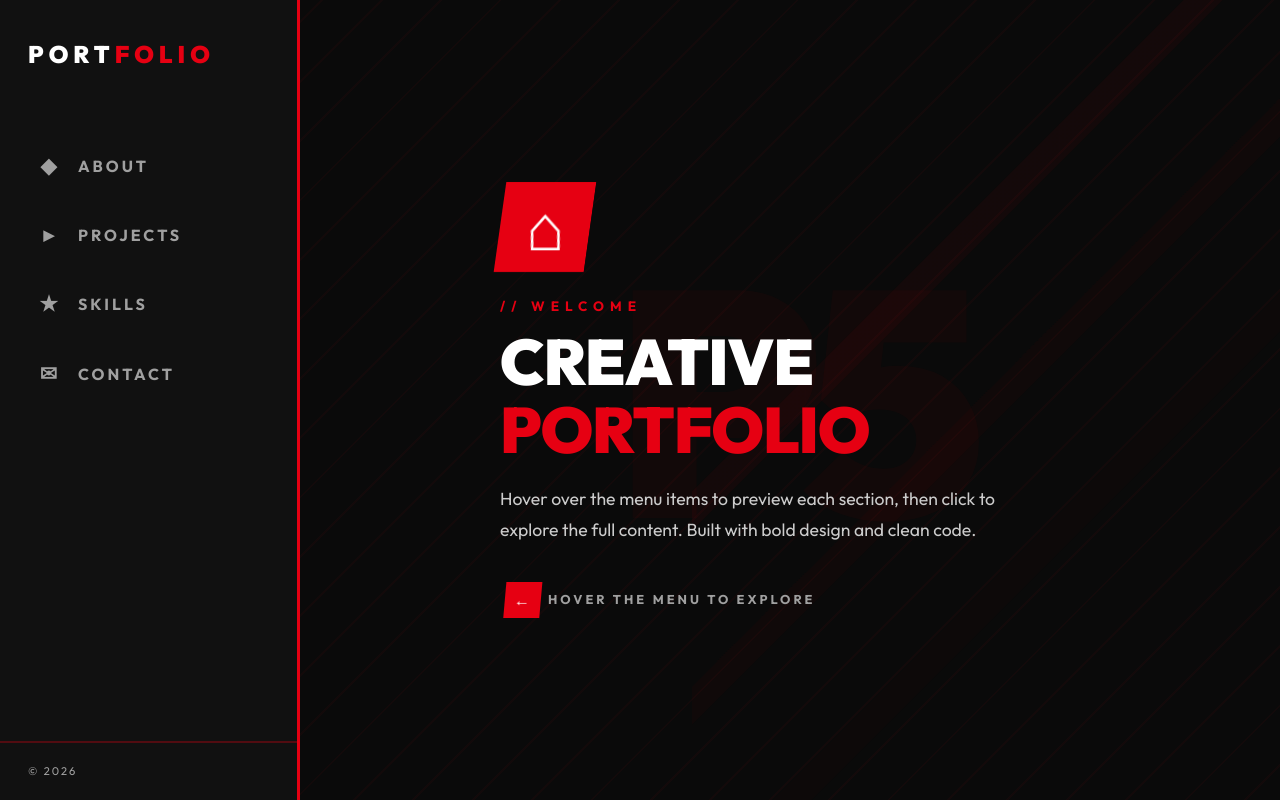
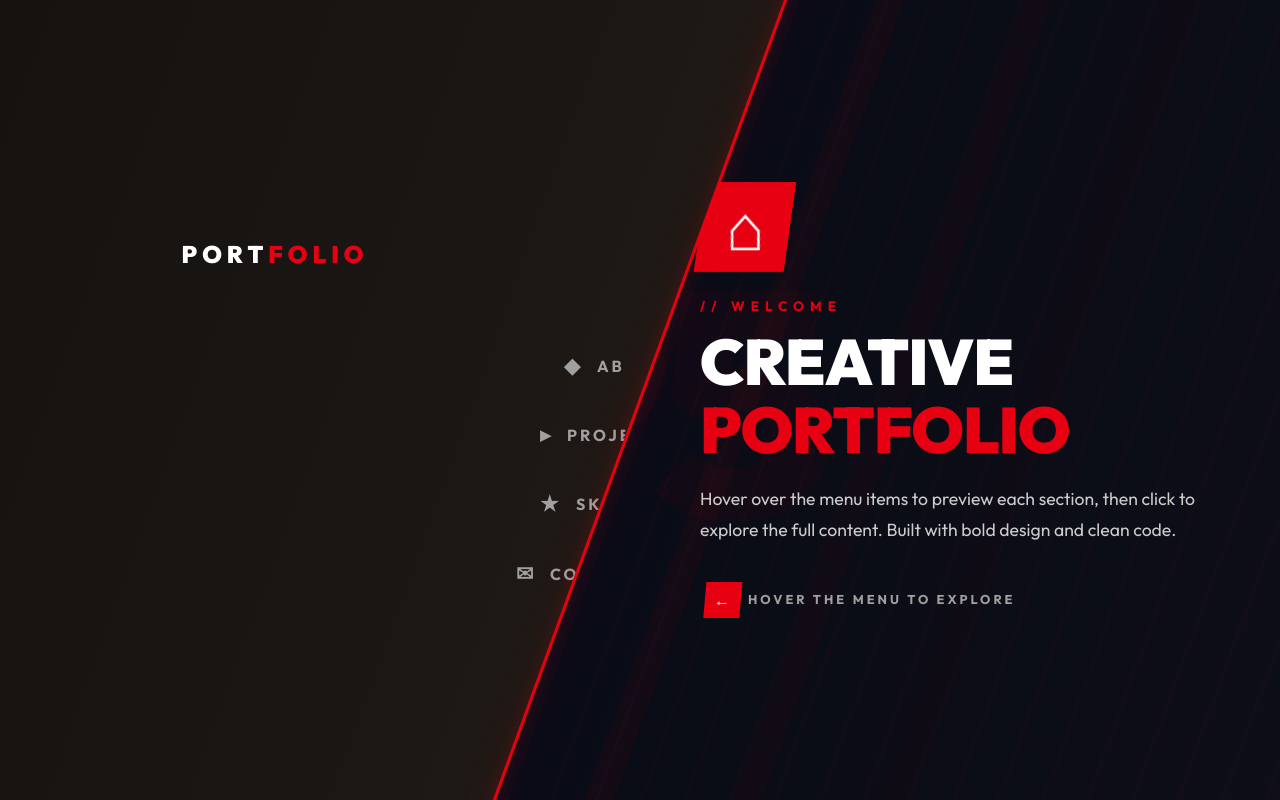
Before and after one commit to Kotsuke/LIke-Game, a Next.js app: page / in a window 1280 px wide. Built offline with nearby package versions, Linux system fonts and the light colour scheme.

Commit message:
update layout sidebar and preview area

```diff
--- a/app/components/Sidebar.tsx
+++ b/app/components/Sidebar.tsx
@@ -90,10 +90,6 @@ export default function Sidebar({ onHover }: SidebarProps) {
             </li>
           ))}
         </ul>
-
-        <div className="p5-sidebar-footer">
-          <p>© 2026</p>
-        </div>
       </aside>
     </>
   );
--- a/app/globals.css
+++ b/app/globals.css
@@ -90,27 +90,41 @@ body {
   left: -10%;
   width: 120%;
   height: 200%;
-  background: repeating-linear-gradient(
-    -45deg,
+  background: repeating-linear-gradient(110deg,
       transparent,
       transparent 40px,
       rgba(230, 0, 18, 0.04) 40px,
-    rgba(230, 0, 18, 0.04) 42px
-  );
+      rgba(230, 0, 18, 0.04) 42px);
   pointer-events: none;
   z-index: 0;
 }
 
 /* ==========================================
-   FIXED HOME LAYOUT
+   FIXED HOME LAYOUT — 110° diagonal split
    ========================================== */
 
 .p5-home-container {
-  display: flex;
   width: 100vw;
   height: 100vh;
   overflow: hidden;
   position: relative;
+}
+
+/* Glowing diagonal seam line (20° from vertical, upper-left to lower-right) */
+.p5-home-container::after {
+  content: "";
+  position: absolute;
+  top: 50%;
+  left: 50%;
+  width: 3px;
+  height: 115vh;
+  background: var(--p5-red);
+  transform: translate(-50%, -50%) rotate(20deg);
+  z-index: 50;
+  pointer-events: none;
+  box-shadow:
+    0 0 12px var(--p5-red-glow),
+    0 0 30px var(--p5-red-glow);
 }
 
 /* ==========================================
@@ -127,6 +141,52 @@ body {
   flex-direction: column;
   z-index: 100;
   position: relative;
+  padding-top: 25vh;
+}
+
+/* Override sidebar when inside the home diagonal layout */
+.p5-home-container .p5-sidebar {
+  position: absolute;
+  inset: 0;
+  width: 100%;
+  height: 100%;
+
+  clip-path: polygon(
+    0 0,
+    calc(50% + 18.2vh) 0,
+    calc(50% - 18.2vh) 100%,
+    0 100%
+  );
+
+  padding-left: 12vw;
+  padding-right: 50%;
+
+  z-index: 10;
+
+  background: linear-gradient(
+    110deg,
+    #151210 0%,
+    #1c1714 40%,
+    #231d18 70%,
+    #2a221c 100%
+  );
+}
+
+/* Staircase nav items — reversed, top item nearest diagonal, stepping left going down */
+.p5-home-container .p5-nav-item:nth-child(1) {
+  margin-left: 80%;
+}
+
+.p5-home-container .p5-nav-item:nth-child(2) {
+  margin-left: 75%;
+}
+
+.p5-home-container .p5-nav-item:nth-child(3) {
+  margin-left: 75%;
+}
+
+.p5-home-container .p5-nav-item:nth-child(4) {
+  margin-left: 70%;
 }
 
 .p5-sidebar-logo {
@@ -236,7 +296,7 @@ body {
 }
 
 /* ==========================================
-   PREVIEW AREA (Home Page)
+   PREVIEW AREA (Home Page) — right diagonal half
    ========================================== */
 
 .p5-preview-area {
@@ -247,6 +307,33 @@ body {
   justify-content: center;
   position: relative;
   overflow: hidden;
+}
+
+/* Override preview area when inside the home diagonal layout */
+.p5-home-container .p5-preview-area {
+  position: absolute;
+  inset: 0;
+  width: 100%;
+  height: 100%;
+
+  clip-path: polygon(
+    calc(50% + 18.2vh) 0,
+    100% 0,
+    100% 100%,
+    calc(50% - 18.2vh) 100%
+  );
+
+  padding-left: 50%;
+
+  z-index: 9;
+
+  background: linear-gradient(
+    290deg,
+    #0d0e18 0%,
+    #0a0c16 40%,
+    #080b1a 70%,
+    #0c1020 100%
+  );
 }
 
 .p5-preview-content {
@@ -379,9 +466,9 @@ body {
   right: -20%;
   width: 140%;
   height: 140%;
-  background: linear-gradient(135deg, transparent 40%, rgba(230, 0, 18, 0.05) 40%, rgba(230, 0, 18, 0.05) 42%, transparent 42%),
-    linear-gradient(135deg, transparent 50%, rgba(230, 0, 18, 0.03) 50%, rgba(230, 0, 18, 0.03) 52%, transparent 52%),
-    linear-gradient(135deg, transparent 60%, rgba(230, 0, 18, 0.02) 60%, rgba(230, 0, 18, 0.02) 62%, transparent 62%);
+  background: linear-gradient(110deg, transparent 40%, rgba(230, 0, 18, 0.05) 40%, rgba(230, 0, 18, 0.05) 42%, transparent 42%),
+    linear-gradient(110deg, transparent 50%, rgba(230, 0, 18, 0.03) 50%, rgba(230, 0, 18, 0.03) 52%, transparent 52%),
+    linear-gradient(110deg, transparent 60%, rgba(230, 0, 18, 0.02) 60%, rgba(230, 0, 18, 0.02) 62%, transparent 62%);
   animation: p5-diagonal-drift 8s ease-in-out infinite alternate;
 }
 
@@ -649,13 +736,11 @@ body {
   content: "";
   position: absolute;
   inset: 0;
-  background: repeating-linear-gradient(
-    -45deg,
+  background: repeating-linear-gradient(-45deg,
       transparent,
       transparent 10px,
       rgba(230, 0, 18, 0.05) 10px,
-    rgba(230, 0, 18, 0.05) 12px
-  );
+      rgba(230, 0, 18, 0.05) 12px);
 }
 
 .p5-project-number {
@@ -951,6 +1036,7 @@ body {
     transform: translateX(-40px);
     opacity: 0;
   }
+
   to {
     transform: translateX(0);
     opacity: 1;
@@ -962,6 +1048,7 @@ body {
     transform: translateY(40px);
     opacity: 0;
   }
+
   to {
     transform: translateY(0);
     opacity: 1;
@@ -969,8 +1056,15 @@ body {
 }
 
 @keyframes p5-fade-in {
-  from { opacity: 0; transform: translateY(10px); }
-  to { opacity: 1; transform: translateY(0); }
+  from {
+    opacity: 0;
+    transform: translateY(10px);
+  }
+
+  to {
+    opacity: 1;
+    transform: translateY(0);
+  }
 }
 
 @keyframes p5-preview-enter {
@@ -978,6 +1072,7 @@ body {
     opacity: 0;
     transform: translateX(30px);
   }
+
   to {
     opacity: 1;
     transform: translateX(0);
@@ -989,6 +1084,7 @@ body {
     opacity: 0;
     transform: skewX(-8deg) scale(0.5);
   }
+
   to {
     opacity: 1;
     transform: skewX(-8deg) scale(1);
@@ -996,23 +1092,47 @@ body {
 }
 
 @keyframes p5-diagonal-drift {
-  0% { transform: translateX(0) translateY(0); }
-  100% { transform: translateX(-30px) translateY(20px); }
+  0% {
+    transform: translateX(0) translateY(0);
+  }
+
+  100% {
+    transform: translateX(-30px) translateY(20px);
+  }
 }
 
 @keyframes p5-star-spin {
-  from { transform: skewX(5deg) rotate(0deg); }
-  to { transform: skewX(5deg) rotate(360deg); }
+  from {
+    transform: skewX(5deg) rotate(0deg);
+  }
+
+  to {
+    transform: skewX(5deg) rotate(360deg);
+  }
 }
 
 @keyframes p5-bar-pulse {
-  0%, 100% { opacity: 1; }
-  50% { opacity: 0.3; }
+
+  0%,
+  100% {
+    opacity: 1;
+  }
+
+  50% {
+    opacity: 0.3;
+  }
 }
 
 @keyframes p5-arrow-pulse {
-  0%, 100% { transform: skewX(-5deg) translateX(0); }
-  50% { transform: skewX(-5deg) translateX(6px); }
+
+  0%,
+  100% {
+    transform: skewX(-5deg) translateX(0);
+  }
+
+  50% {
+    transform: skewX(-5deg) translateX(6px);
+  }
 }
 
 @keyframes p5-page-slide-in {
@@ -1020,6 +1140,7 @@ body {
     opacity: 0;
     transform: translateX(60px);
   }
+
   to {
     opacity: 1;
     transform: translateX(0);
@@ -1031,6 +1152,7 @@ body {
     opacity: 0;
     transform: skewX(-5deg) translateX(-30px);
   }
+
   to {
     opacity: 1;
     transform: skewX(-5deg) translateX(0);
@@ -1059,6 +1181,35 @@ body {
 
   .p5-hamburger {
     display: flex;
+  }
+
+  /* Disable diagonal split on mobile — revert to hamburger sidebar */
+  .p5-home-container::after {
+    display: none;
+  }
+
+  .p5-home-container .p5-sidebar {
+    position: fixed;
+    top: 0;
+    left: 0;
+    width: var(--sidebar-width);
+    min-width: var(--sidebar-width);
+    clip-path: none;
+    padding-right: 0;
+    border-right: 3px solid var(--p5-red);
+    transform: translateX(-100%);
+    z-index: 150;
+  }
+
+  .p5-home-container .p5-sidebar.open {
+    transform: translateX(0);
+  }
+
+  .p5-home-container .p5-preview-area {
+    position: relative;
+    clip-path: none;
+    padding-left: 0;
+    width: 100%;
   }
 
   .p5-sidebar {
```
Lines whose indentation alone changed are shown as unchanged.
